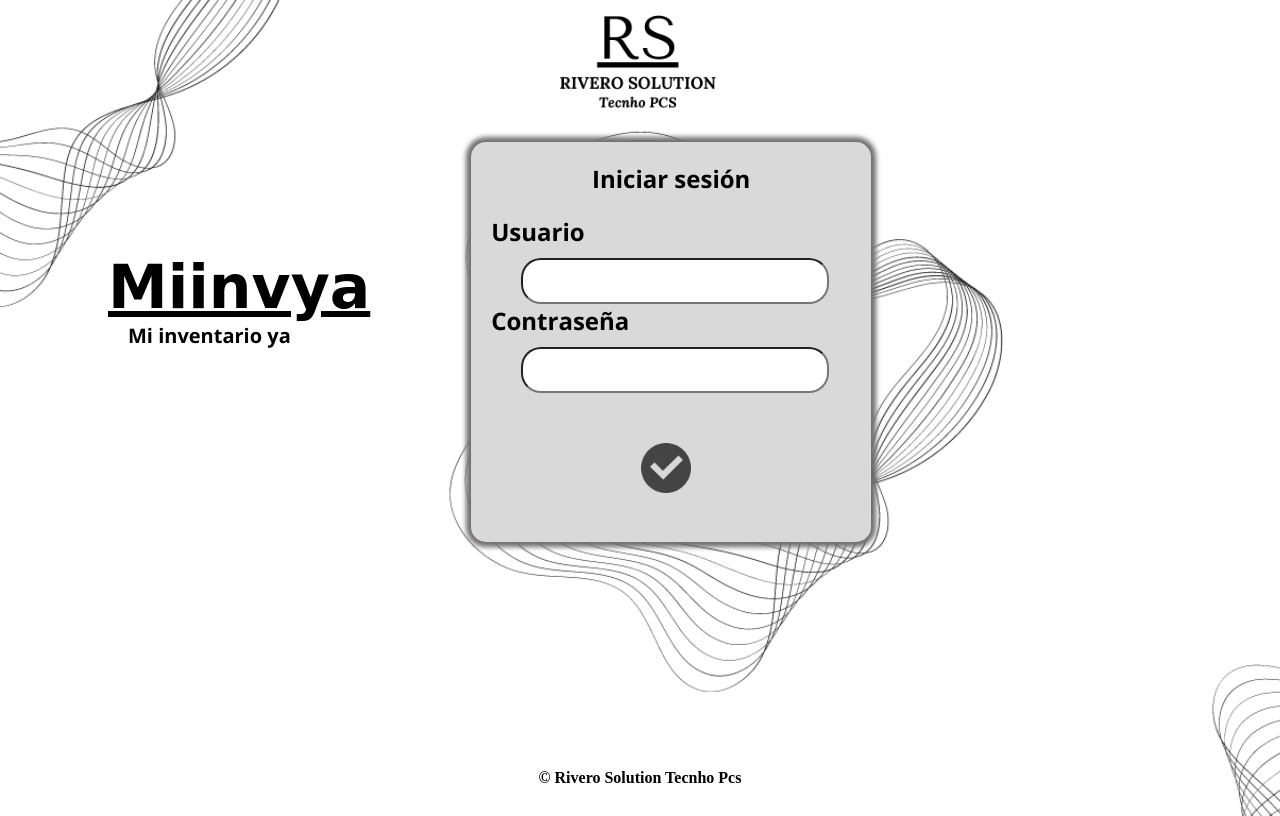
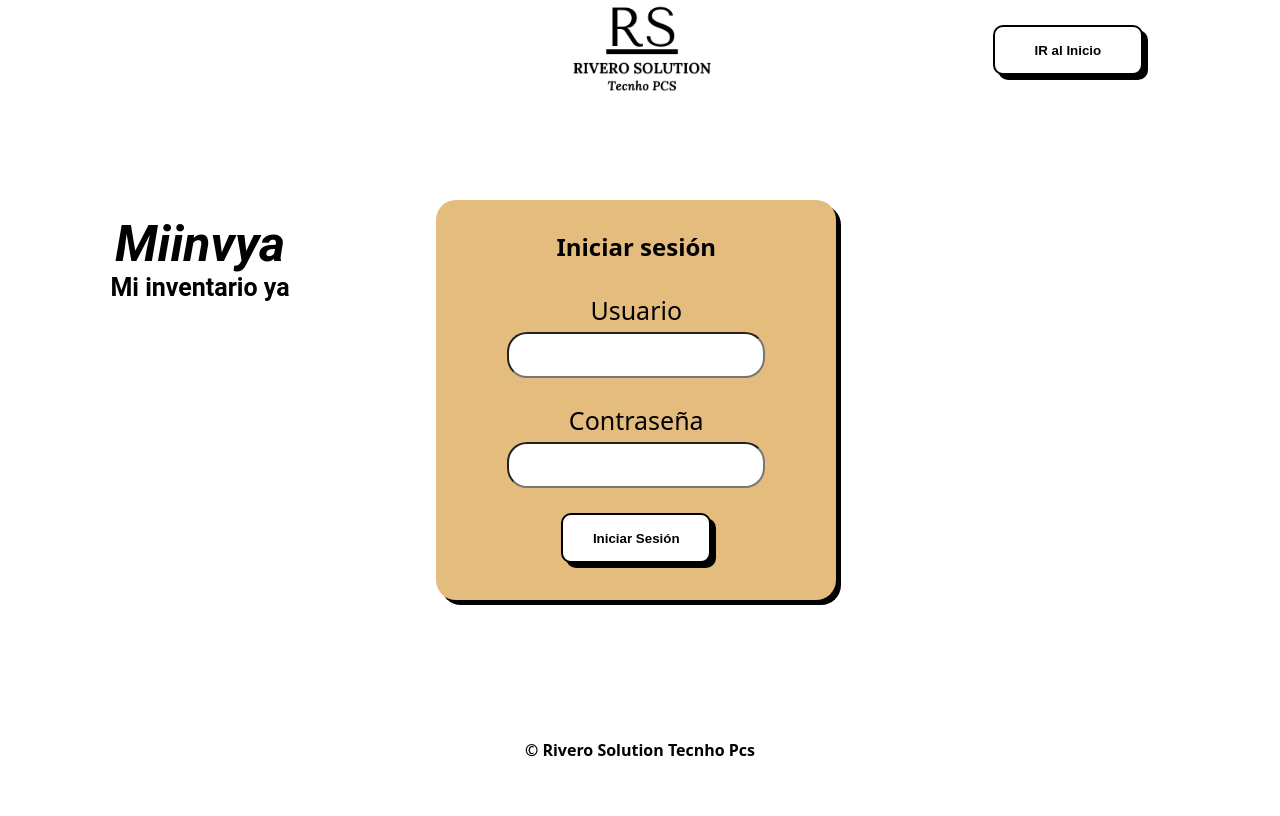
Before and after one commit to addisonR/Miinvya, a website: page views/iniciarsesion.html in a window 1280 px wide. Drawn offline with nearby package versions, Linux system fonts and the light colour scheme; a web font is replaced by a local one.

Commit message:
inicio sesion

```diff
--- a/css/style-old.css
+++ /dev/null
@@ -1,68 +0,0 @@
-body{
-    background-image: url("../img/fondo.png");
-    background-repeat: no-repeat;
-    background-size: cover;
-    display: grid;
-    min-height: 100dvh;
-    grid-template-rows: auto 1fr auto;
-}
-/*termina el body y inicia el header*/
-.header-content{
-    width: 100%;
-    text-align: center;
-    margin: 0 auto;
-    background-color: #d6d6d6;
-}
-.logotipo img{
-    margin: 0 auto;
-    width: 170px;
-}
-.logotipo a{
-    margin-left: 10px;
-    background-color: #d6d6d6;
-    font-family: "Edu VIC WA NT Beginner", cursive;
-    font-size: 30px;
-    text-align: center;
-}
-.logotipo button{
-    margin: 0 auto;
-    width: 150px;
-    height: 40px;
-    margin-left: 50px;
-    background-color: #a09d9d;
-    border-radius: 15px;
-}
-/*termina el header y comienza el contenido*/
-.content-page{
-    width: 100%;
-    margin: 0 auto;
-    display: flex;
-}
-/*logitipo*/
-.titulos{
-    margin: 0 auto;
-    width: 400px;
-    margin-left: 0px;
-    margin-right: 0px;
-}
-#titulo{
-    font-family: "Edu VIC WA NT Beginner", cursive;
-    text-decoration: underline;
-    font-size: 60px;
-    padding-top: 50px;
-    padding-left: 100px;
-    margin-bottom: 0px;
-}
-#subtitulo{
-    font-family: "Open Sans", sans-serif;
-    font-size: 20px;
-    padding-left: 120px;
-    margin-top: 0px;
-
-}
-/*termina el contenido y inicia el footer*/
-.footer-content{
-    width: 100%;
-    margin: 0 auto;
-    text-align: center;
-}
--- a/css/style.css
+++ b/css/style.css
@@ -1,10 +1,5 @@
 body{
     margin: 0;
-    background-image: url("../img/fondo.png");
-    background-repeat: no-repeat;
-    background-size: cover;
-    background-position: center center;
-    background-attachment: fixed;
     font-family: system-ui, -apple-system, BlinkMacSystemFont, 'Segoe UI', Roboto, Oxygen, Ubuntu, Cantarell, 'Open Sans', 'Helvetica Neue', sans-serif;
 }
 
@@ -21,6 +16,7 @@ body{
 
 .header-content{
     grid-area: cabecera;
+    background-color: #e4bc7d;
 }
 
 .content-page{
@@ -53,16 +49,28 @@ body{
 .header-nav button{
     width: 150px;
     height: 50px;
-    margin: auto 0;
-    border-radius: 15px;
-    box-shadow: inset 0px 0px 5px 5px #02032a;
-    border: white;
-    font-size: 25px;
-    font-family: cursive;
+    margin: auto;
+    text-align: center;
+    font-weight: bold;
+    text-decoration: none;
+    color: #000000;
+    background-color: #ffffff;
+    border:  2px solid #000;
+    border-radius: 10px;
+    box-shadow: 5px 5px 0px #000;
+    transition: all 0.3s ease;
 }
 
 .header-nav button:hover{
-    box-shadow: 0px 0px 5px 5px gray;
+    background-color: #ffffff;
+    color: #000000;
+    border: 2px solid #e4bc7d;
+    box-shadow: 5px 5px 0px #e4bc7d;
+}
+
+.header-nav button:active{
+    box-shadow: none;
+    transform: translateY(4px);
 }
 
 /*CSS items navbar*/
@@ -88,12 +96,19 @@ body{
 .content-page h3{
     text-align: center;
     font-size: 30px;
+    text-decoration: underline;
+}
+
+.somos img{
+    width: 400px;
+    height: 400px;
+    margin: auto;
+    box-shadow: 5px 0px 0px cadetblue;
 }
 
 .somos{
     display: grid;
     grid-template-columns: 1fr 1fr 1fr;
-    background: #ffffff;
     font-size: 25px;
     margin-bottom: 20px;
     margin-left: 10px;
@@ -105,8 +120,8 @@ body{
 }
 
 #quienes1{
-    border-left: 2px solid #0d88d5;
-    border-top: 2px solid #0d88d5;
+    border-left: 5px solid #0d88d5;
+    border-top: 5px solid #0d88d5;
     border-radius: 20px;
 }
 
@@ -114,14 +129,19 @@ body{
     background: #ffffff;
     border-left: 2px;
     border-top: 2px;
-    border-right: 2px solid #0d88d5;
-    border-bottom: 2px solid #0d88d5;
+    border-right: 5px solid #0d88d5;
+    border-bottom: 5px solid #0d88d5;
     border-radius: 20px;
 }
 
+#quienes1 h4{
+    text-decoration: underline;
+    text-decoration-color: #0d88d5;
+}
+
 #quienes2{
-    border-left: 2px solid #144d70;
-    border-top: 2px solid #144d70;
+    border-left: 5px solid #144d70;
+    border-top: 5px solid #144d70;
     border-radius: 20px;
 }
 
@@ -129,13 +149,19 @@ body{
     background: #ffffff;
     border-left: 2px;
     border-top: 2px;
-    border-right: 2px solid #144d70;
-    border-bottom: 2px solid #144d70;
+    border-right: 5px solid #144d70;
+    border-bottom: 5px solid #144d70;
     border-radius: 20px;
 }
+
+#quienes2 h4{
+    text-decoration: underline;
+    text-decoration-color: #144d70;
+}
+
 #quienes3{
-    border-left: 2px solid #d5571d;
-    border-top: 2px solid #d5571d;
+    border-left: 5px solid #d5571d;
+    border-top: 5px solid #d5571d;
     border-radius: 20px;
 }
 
@@ -143,15 +169,20 @@ body{
     background: #ffffff;
     border-left: 2px;
     border-top: 2px;
-    border-right: 2px solid #d5571d;
-    border-bottom: 2px solid #d5571d;
+    border-right: 5px solid #d5571d;
+    border-bottom: 5px solid #d5571d;
     border-radius: 20px;
+}
+
+#quienes3 h4{
+    text-decoration: underline;
+    text-decoration-color: #d5571d;
 }
 
 /*/////////////////////////////////////////////////////////////////////*/
 #service1{
-    border-left: 2px solid #41d762;
-    border-top: 2px solid #41d762;
+    border-left: 5px solid #41d762;
+    border-top: 5px solid #41d762;
     border-radius: 20px;
 }
 
@@ -159,14 +190,19 @@ body{
     background: #ffffff;
     border-left: 2px;
     border-top: 2px;
-    border-right: 2px solid #41d762;
-    border-bottom: 2px solid #41d762;
+    border-right: 5px solid #41d762;
+    border-bottom: 5px solid #41d762;
     border-radius: 20px;
 }
 
+#service1 h4{
+    text-decoration: underline;
+    text-decoration-color: #41d762;
+}
+
 #service2{
-    border-left: 2px solid #265408;
-    border-top: 2px solid #265408;
+    border-left: 5px solid #265408;
+    border-top: 5px solid #265408;
     border-radius: 20px;
 }
 
@@ -174,13 +210,19 @@ body{
     background: #ffffff;
     border-left: 2px;
     border-top: 2px;
-    border-right: 2px solid #265408;
-    border-bottom: 2px solid #265408;
+    border-right: 5px solid #265408;
+    border-bottom: 5px solid #265408;
     border-radius: 20px;
 }
+
+#service2 h4{
+    text-decoration: underline;
+    text-decoration-color: #265408;
+}
+
 #service3{
-    border-left: 2px solid #d51d1d;
-    border-top: 2px solid #d51d1d;
+    border-left: 5px solid #d51d1d;
+    border-top: 5px solid #d51d1d;
     border-radius: 20px;
 }
 
@@ -188,9 +230,14 @@ body{
     background: #ffffff;
     border-left: 2px;
     border-top: 2px;
-    border-right: 2px solid #d51d1d;
-    border-bottom: 2px solid #d51d1d;
+    border-right: 5px solid #d51d1d;
+    border-bottom: 5px solid #d51d1d;
     border-radius: 20px;
+}
+
+#service3 h4{
+    text-decoration: underline;
+    text-decoration-color: #d51d1d;
 }
 
 .quienesomos{
@@ -223,7 +270,7 @@ body{
 }
 
 .contacto{
-    background: #9d9d9d;
+    background: #e4bc7d;
     margin: 0;
     text-align: center;
 }
--- a/css/styleiniciosesion.css
+++ b/css/styleiniciosesion.css
@@ -1,103 +1,132 @@
 body{
-    background-image: url("../img/fondo.png");
-    background-repeat: no-repeat;
-    background-size: cover;
+    margin: 0;
+    font-family: system-ui, -apple-system, BlinkMacSystemFont, 'Segoe UI', Roboto, Oxygen, Ubuntu, Cantarell, 'Open Sans', 'Helvetica Neue', sans-serif;
+}
+.content{
     display: grid;
-    min-height: 100dvh;
-    grid-template-rows: auto 1fr auto;
+    grid-template-rows: 100px 1fr 100px;
+    height: 100vh;
+    grid-template-columns: repeat(3, 1fr);
+    gap: 15px;
+    grid-template-areas:
+    ". cabecera cabecera"
+    "contenido contenido ."
+    "piedepagina piedepagina piedepagina ";
 }
-/*termina el body y inicia el header*/
+
+/*Header*/
 .header-content{
-    width: 100%;
-    text-align: center;
-    margin: 0 auto;
+    grid-area: cabecera;
+}
+.logotipo{
+    display: grid;
+    grid-template-columns: repeat(2, 1fr);
+    justify-items: center;
+    align-items: center;
 }
 .logotipo img{
-    margin: 0 auto;
-    width: 170px;
+    width: 150px;
+    height: 100px;
 }
-/*termina el header y comienza el contenido*/
-.content{
-    width: 100%;
-    margin: 0 auto;
+.logotipo button{
+    width: 150px;
+    height: 50px;
+    margin: auto;
+    text-align: center;
+    font-weight: bold;
+    text-decoration: none;
+    color: #000000;
+    background-color: #ffffff;
+    border:  2px solid #000;
+    border-radius: 10px;
+    box-shadow: 5px 5px 0px #000;
+    transition: all 0.3s ease;
 }
+.logotipo button:hover{
+    background-color: #ffffff;
+    color: #000000;
+    border: 2px solid #e4bc7d;
+    box-shadow: 5px 5px 0px #e4bc7d;
+}
+.logotipo button:active{
+    box-shadow: none;
+    transform: translateY(4px);
+}
+
+/*Contentido*/
 .content-page{
-    width: 100%;
-    margin: 0 auto;
-    display: flex;
+    grid-area: contenido;
+    display: grid;
+    grid-template-columns: repeat(2, 1fr);
 }
-/*logitipo*/
 .titulos{
-    margin: 0 auto;
-    width: 400px;
-    margin-left: 0px;
-    margin-right: 0px;
+    width: 200px;
+    height: 150px;
+    margin: 100px;
 }
-#titulo{
-    font-family: "Edu VIC WA NT Beginner", cursive;
-    text-decoration: underline;
-    font-size: 60px;
-    padding-top: 50px;
-    padding-left: 100px;
-    margin-bottom: 0px;
+.titulos h1{
+    font-style: italic;
+    text-align: center;
+    font-family: Roboto;
+    font-size: 50px;
+    margin: 0px;
 }
-#subtitulo{
-    font-family: "Open Sans", sans-serif;
-    font-size: 20px;
-    padding-left: 120px;
-    margin-top: 0px;
-
+.titulos h2{
+    text-align: center;
+    font-family: Roboto;
+    font-size: 25px;
+    margin: 0px;
 }
-/*formulario*/
 .formulario{
-    margin: 0 auto;
+    margin: auto;
     width: 400px;
     height: 400px;
-    margin-top: 20px;
-    margin-left: 5%;
-    background-color: #d9d9d9;
-    border-radius: 15px;
-    box-shadow: 0px 0px 5px 5px #706e6e;
+    background: #e4bc7d;
+    border-radius: 20px;
+    text-align: center;
+    box-shadow: 5px 5px 0px #000;
 }
 .formulario h2{
-    text-align: center;
-    font-family: "Open Sans", sans-serif;
+    margin: 30px;
 }
 .formulario label{
-    text-align: left;
-    font-family: "Open Sans", sans-serif;
-    font-size: 24px;
-    font-weight: bold;
-    padding-left: 20px;
+    font-size: 25px;
 }
 .formulario input{
-    margin-top: 10px;
-    margin-left: 50px;
-    width: 300px;
+    margin: 25px;
+    margin-top: 5px;
+    width: 250px;
     height: 40px;
     border-radius: 20px;
     text-align: center;
 }
-#btn-iniciar{
-    margin: 0 auto;
-    background-image: url("../img/iniciar.png");
-    background-color: #d9d9d9;
-    background-repeat: no-repeat;
-    background-size: cover;
-    border: none;
-    padding-left: 0px;
-    padding-right: 0px;
-    padding-top: 0px;
-    padding-bottom: 0px;
-    margin-left: 170px;
-    margin-top: 50px;
+.formulario button{
+    width: 150px;
     height: 50px;
-    width: 50px;
-
+    margin: auto;
+    text-align: center;
+    font-weight: bold;
+    text-decoration: none;
+    color: #000000;
+    background-color: #ffffff;
+    border:  2px solid #000;
+    border-radius: 10px;
+    box-shadow: 5px 5px 0px #000;
+    transition: all 0.3s ease;
 }
-/*termina el contenido y inicia el footer*/
+.formulario button:hover{
+    background-color: #ffffff;
+    color: #000000;
+    border: 2px solid #e4bc7d;
+    box-shadow: 5px 5px 0px #e4bc7d;
+}
+.formulario button:active{
+    box-shadow: none;
+    transform: translateY(4px);
+}
+/*footer*/
 .footer-content{
-    width: 100%;
-    margin: 0 auto;
+    margin: auto;
+    grid-area: piedepagina;
     text-align: center;
 }
--- a/views/iniciarsesion.html
+++ b/views/iniciarsesion.html
@@ -10,15 +10,17 @@
     <link rel="stylesheet" href="../css/styleiniciosesion.css" />
 </head>
 <body>
+    <section class="content">
+
         <section class="header-content">
             <header>
                 <section class="logotipo">
                     <img src="../img/logotiporecortado.png" alt="">
+                    <button>IR al Inicio</button>
                 </section>
             </header>
         </section>
 
-    <section class="content">
         <section class="content-page">
             <section class="titulos">
                 <h1 id="titulo">Miinvya</h1>
@@ -31,9 +33,8 @@
                     <input type="text" name="usuario" id="usuario"/><br>
                     <label for="contraseña">Contraseña</label><br>
                     <input type="password" name="contraseña" id="contraseña"><br>
-                    <button id="btn-iniciar"></button>
+                    <button id="btn-iniciar">Iniciar Sesión</button>
                 </form>
-            </section>
             </section>
         </section>
 
@@ -42,5 +43,7 @@
                 <h4 id="derechos">© Rivero Solution Tecnho Pcs</h4>
             </footer>
         </section>
+
+    </section>
 </body>
 </html>
```
Also changed, not shown: views/index.html (+2 -2 lines), img/MiinvyaCorrecion.png (added), img/infinity-war.png (added). Lines whose indentation alone changed are shown as unchanged.
